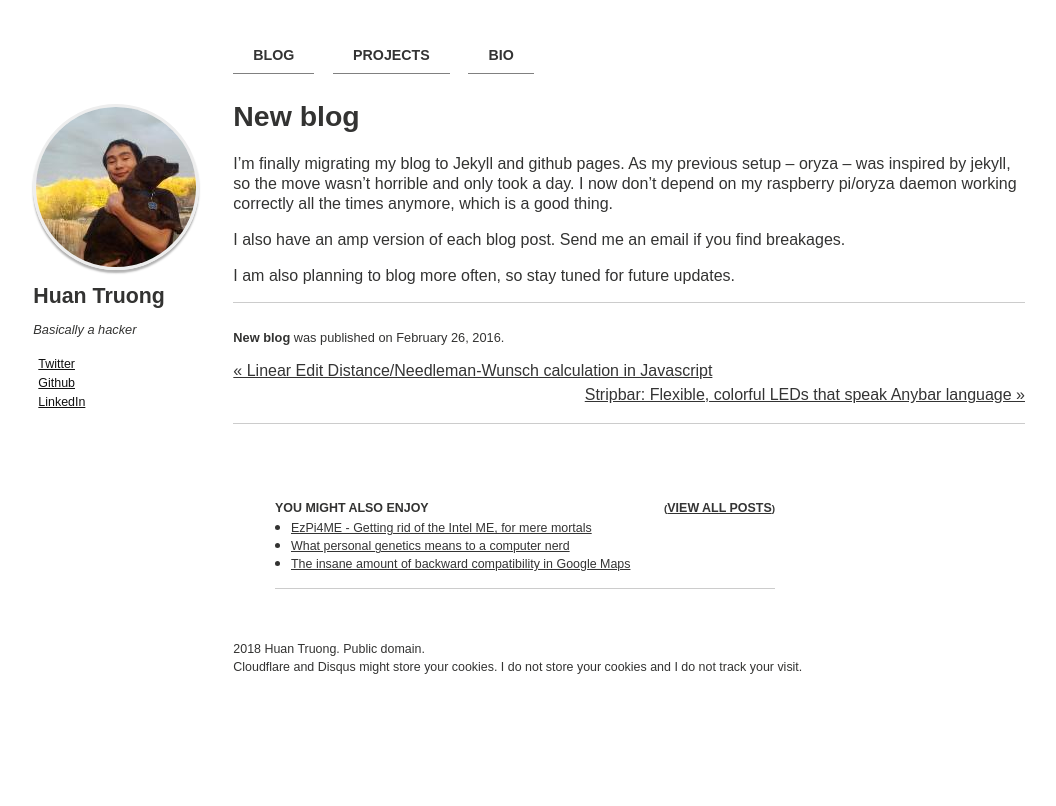
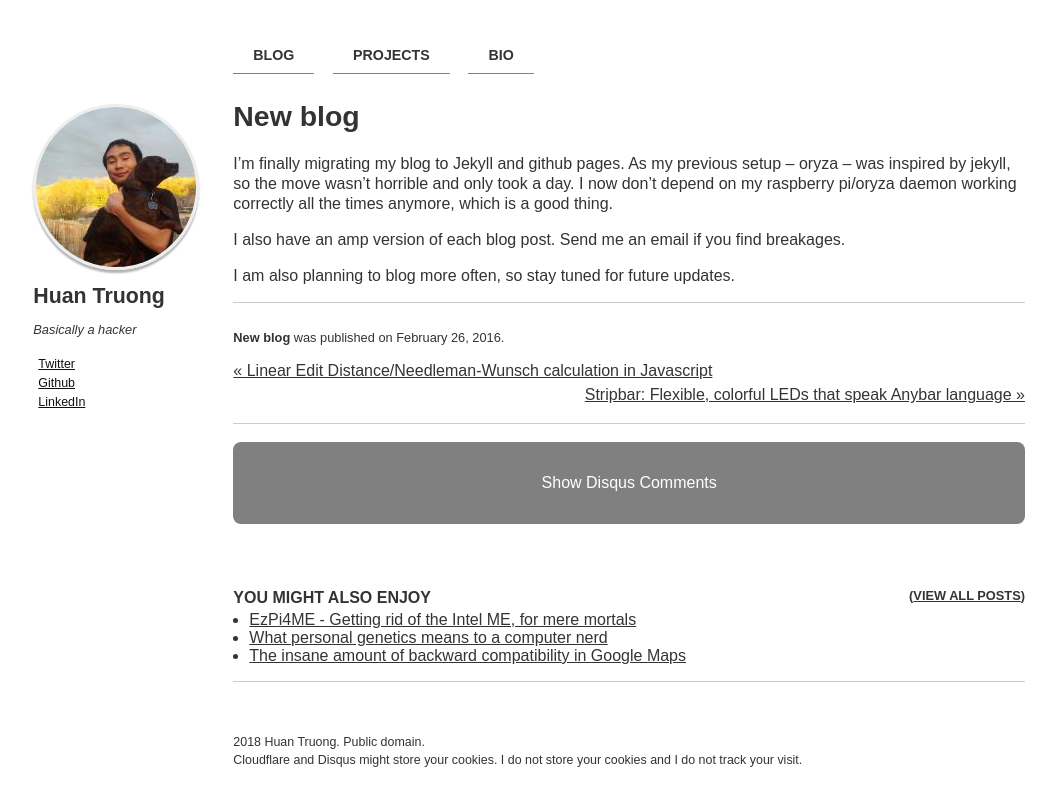
Before and after one commit to htruong/htruong.github.io, a Jekyll site: the page built from _posts/2016-02-26-new-blog.markdown, in a window 1280 px wide. Shown: the top 806 px of the page, without its empty margins (115-1171 px from the left). Built offline with Jekyll 4.4.1, drawn with Linux system fonts in a browser that asks for light colours; comment, search, counter and statistics services are not loaded.

Commit message:
[site] Removed show disqus by default

```diff
--- a/_includes/_disqus_comments.html
+++ b/_includes/_disqus_comments.html
@@ -1,24 +1,31 @@
 {% if site.owner.disqus-shortname %}
 
+<div class="disqus_thread" id="showdisqus_button">
+  <a href="#" onclick="return disqus()">Show Disqus Comments</a>
+</div>
+
 <script>
-    /**
-     *  RECOMMENDED CONFIGURATION VARIABLES: EDIT AND UNCOMMENT THE SECTION BELOW TO INSERT DYNAMIC VALUES FROM YOUR PLATFORM OR CMS.
-     *  LEARN WHY DEFINING THESE VARIABLES IS IMPORTANT: https://disqus.com/admin/universalcode/#configuration-variables
-     */
-
     var disqus_config = function () {
         this.page.url = "{{ page.url | prepend: site.baseurl | prepend: site.url }}";  // Replace PAGE_URL with your page's canonical URL variable
         this.page.identifier = "{{ page.url }}"; // Replace PAGE_IDENTIFIER with your page's unique identifier variable
     };
+    var disqus_loaded = false;
 
-    (function() {  // DON'T EDIT BELOW THIS LINE
+    function disqus() {
+        if (disqus_loaded) return false;
+
+        disqus_loaded = true;
+        var disqus_btn = document.getElementById("showdisqus_button");
+        disqus_btn.style.display = "none";
+
         var d = document, s = d.createElement('script');
 
         s.src = '//{{ site.owner.disqus-shortname }}.disqus.com/embed.js';
 
         s.setAttribute('data-timestamp', +new Date());
         (d.head || d.body).appendChild(s);
-    })();
+        return false;
+    };
 </script>
-<noscript>Please enable JavaScript to view the <a href="https://disqus.com/?ref_noscript" rel="nofollow">comments powered by Disqus.</a></noscript>
+<noscript>If you want to view <a href="https://disqus.com/?ref_noscript" rel="nofollow">Disqus comments</a>, you need to turn Javascript on.</noscript>
 {% endif %}
--- a/_layouts/post.html
+++ b/_layouts/post.html
@@ -67,9 +67,6 @@
     {% include _disqus_comments.html %}
   {% endif %}
   </article>
-</div><!-- /#main -->
-
-<div class="footer-wrap">
   {% if site.related_posts.size > 0 %}
   <div class="related-articles">
   <h4>You might also enjoy <small class="pull-right">(<a href="{{ site.url }}/posts/">View all posts</a>)</small></h4>
@@ -81,6 +78,9 @@
     <hr />
   </div><!-- /.related-articles -->
   {% endif %}
+</div><!-- /#main -->
+
+<div class="footer-wrap">
   <footer>
     {% include _footer.html %}
   </footer>
--- a/_sass/page.scss
+++ b/_sass/page.scss
@@ -619,19 +619,14 @@ $button-size: 1.5rem;
 
 /* Related articles list */
 .related-articles {
-	@include grid(12,10);
-	@include prefix(12,1);
-	@include suffix(12,1);
+	@include grid(12,11);
+	@include prefix(12,0.5);
+	@include suffix(12,0.5);
 	margin-bottom: 2em;
 	@media #{$small} {
-		@include grid(12,6);
-		@include prefix(12,3);
-		@include suffix(12,3);
-	}
-	@media #{$x-large} {
-		@include grid(12,4.5);
-		@include prefix(12,4);
-		@include suffix(12,3.5);
+		@include grid(12,9.5);
+		@include prefix(12,2.5);
+		@include suffix(12,0);
 	}
 	h4 {
 		text-transform: uppercase;
@@ -651,6 +646,19 @@ $button-size: 1.5rem;
 		text-align: right;
 	}
 }
+
+.disqus_thread {
+    a {
+        text-decoration: none;
+		display: block;
+		padding: 2em;
+        text-align: center;
+        border-radius: 0.5em;
+        background-color: gray;
+        color: white;
+    }
+}
+
 /*
    Browser upgrade alert
    ========================================================================== */
```
